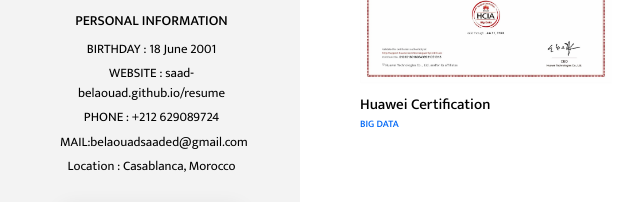
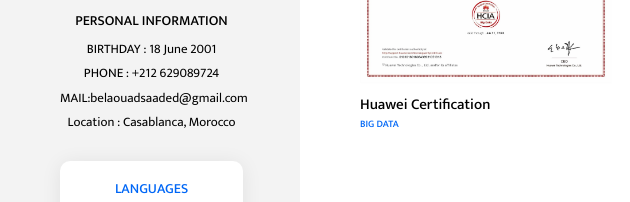
Before and after one commit to Saad-Belaouad/BELAOUADSAAD, a website: page certifications.html in a window 1280 px wide. Shown: the part 276-478 px from the top of the page, 0-630 px from the left. Drawn offline with Linux system fonts and the light colour scheme.

Commit message:
Update certifications.html

```diff
--- a/certifications.html
+++ b/certifications.html
@@ -45,7 +45,6 @@
                 <h5 class="widget-title">personal information</h5>
                 <div class="widget-content">
                     <p>BIRTHDAY : 18 June 2001</p>
-                    <p>WEBSITE : saad-belaouad.github.io/resume</p>
                     <p>PHONE : +212 629089724</p>
                     <p>MAIL:belaouadsaaded@gmail.com </p>
                     <p>Location : Casablanca, Morocco</p>
```
